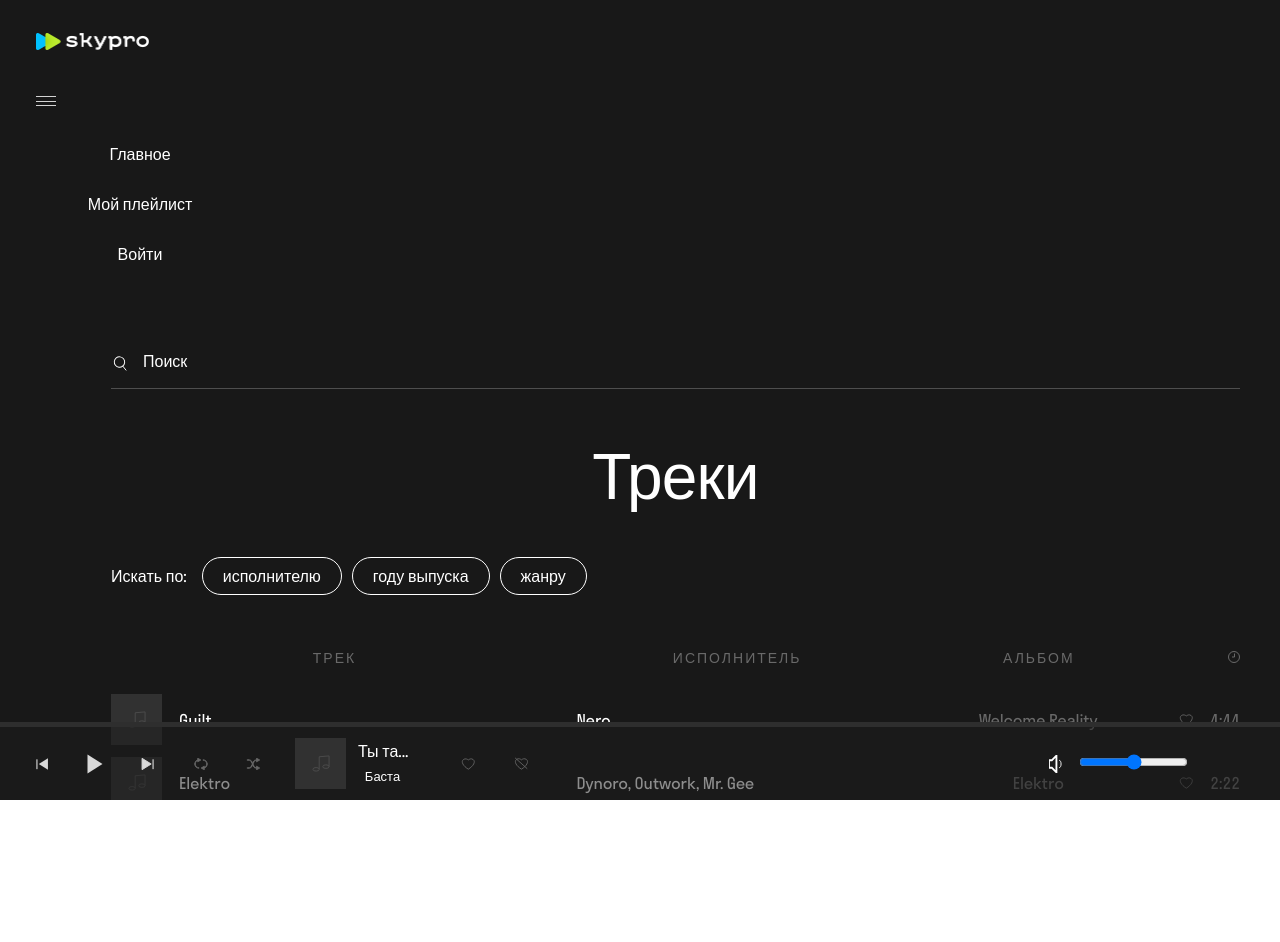
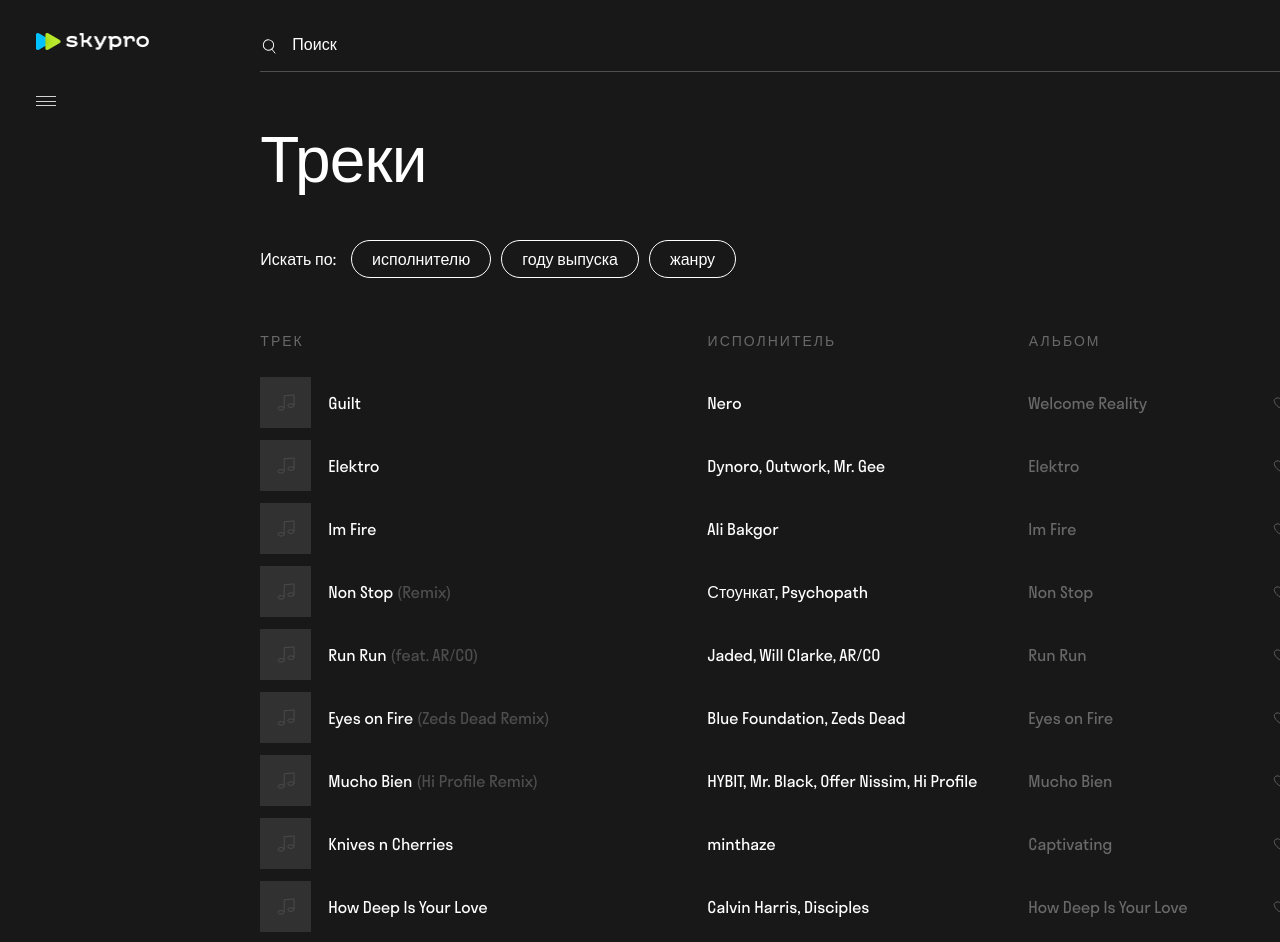
Before and after one commit to NSchenikov/skypro-music-4-course, a React (Create React App) app: page / in a window 1280 px wide. Shown: the top 942 px of the page. Before the commit the page ends 800 px from the top, so only its background shows below. Built offline with nearby package versions, Linux system fonts and the light colour scheme.

Commit message:
some template fixes

```diff
--- a/src/App.css
+++ b/src/App.css
@@ -1,7 +1,3 @@
 .App {
   text-align: center;
 }
-
-.line {
-  color: red;
-}
--- a/src/App.jsx
+++ b/src/App.jsx
@@ -82,7 +82,7 @@
               <div className="sidebar__personal">
                 <p className="sidebar__personal-name">Sergey.Ivanov</p>
                 <div className="sidebar__icon">
-                  <svg alt="logout">
+                  <svg alt="logout" className="logout">
                     <use xlinkHref="img/icon/sprite.svg#logout"></use>
                   </svg>
                 </div>
--- a/src/components/player/player.css
+++ b/src/components/player/player.css
@@ -1,5 +1,5 @@
 .bar {
-  position: absolute;
+  /* position: absolute; */
   bottom: 0;
   left: 0;
   width: 100%;
--- a/src/components/playlist/playlist.js
+++ b/src/components/playlist/playlist.js
@@ -5,67 +5,71 @@
   return (
     <div className="content__playlist playlist">
       <PlaylistItem
-        tarckTitle="Guilt"
+        trackTitle="Guilt"
+        trackTitleExtra=""
         trackAuthor="Nero"
         trackAlbum="Welcome Reality"
         trackTime="4:44"
       />
       <PlaylistItem
-        tarckTitle="Elektro"
+        trackTitle="Elektro"
+        trackTitleExtra=""
         trackAuthor="Dynoro, Outwork, Mr. Gee"
         trackAlbum="Elektro"
         trackTime="2:22"
       />
       <PlaylistItem
-        tarckTitle="Im Fire"
+        trackTitle="Im Fire"
+        trackTitleExtra=""
         trackAuthor="Ali Bakgor"
         trackAlbum="Im Fire"
         trackTime="2:22"
       />
       <PlaylistItem
-        tarckTitle="Non Stop (Remix)"
+        trackTitle="Non Stop"
+        trackTitleExtra="  (Remix)"
         trackAuthor="Стоункат, Psychopath"
         trackAlbum="Non Stop"
         trackTime="4:12"
       />
       <PlaylistItem
-        tarckTitle="Run Run (feat. AR/CO)"
+        trackTitle="Run Run"
+        trackTitleExtra="  (feat. AR/CO)"
         trackAuthor="Jaded, Will Clarke, AR/CO"
         trackAlbum="Run Run"
         trackTime="2:54"
       />
       <PlaylistItem
-        tarckTitle="Eyes on Fire (Zeds Dead Remix)"
+        trackTitle="Eyes on Fire"
+        trackTitleExtra="  (Zeds Dead Remix)"
         trackAuthor="Blue Foundation, Zeds Dead"
         trackAlbum="Eyes on Fire"
         trackTime="5:20"
       />
       <PlaylistItem
-        tarckTitle="Mucho Bien (Hi Profile Remix)"
+        trackTitle="Mucho Bien"
+        trackTitleExtra="  (Hi Profile Remix)"
         trackAuthor="HYBIT, Mr. Black, Offer Nissim, Hi Profile"
         trackAlbum="Mucho Bien"
         trackTime="3:41"
       />
       <PlaylistItem
-        tarckTitle="Knives n Cherries"
+        trackTitle="Knives n Cherries"
+        trackTitleExtra=""
         trackAuthor="minthaze"
         trackAlbum="Captivating"
         trackTime="1:48"
       />
       <PlaylistItem
-        tarckTitle="Knives n Cherries"
-        trackAuthor="minthaze"
-        trackAlbum="Captivating"
-        trackTime="1:48"
-      />
-      <PlaylistItem
-        tarckTitle="How Deep Is Your Love"
+        trackTitle="How Deep Is Your Love"
+        trackTitleExtra=""
         trackAuthor="Calvin Harris, Disciples"
         trackAlbum="How Deep Is Your Love"
         trackTime="3:32"
       />
       <PlaylistItem
-        tarckTitle="Morena"
+        trackTitle="Morena"
+        trackTitleExtra=""
         trackAuthor="Tom Boxer"
         trackAlbum="Soundz Made in Romania"
         trackTime="3:36"
--- a/src/components/playlistItem/playlistItem.css
+++ b/src/components/playlistItem/playlistItem.css
@@ -103,6 +103,14 @@
   font-size: 16px;
   line-height: 24px;
   color: #696969;
+  display: flex;
+  justify-self: start;
+}
+
+.track__time {
+  display: flex;
+  flex-direction: row;
+  align-items: center;
 }
 
 .track__time-svg {
--- a/src/components/playlistItem/playlistItem.js
+++ b/src/components/playlistItem/playlistItem.js
@@ -12,7 +12,8 @@
           </div>
           <div className="track__title-text">
             <a className="track__title-link" href="http://">
-              {props.tarckTitle} <span className="track__title-span"></span>
+              {props.trackTitle}
+              <span className="track__title-span">{props.trackTitleExtra}</span>
             </a>
           </div>
         </div>
--- a/src/index.css
+++ b/src/index.css
@@ -62,13 +62,15 @@
 .wrapper {
   width: 100%;
   min-height: 100%;
-  overflow: hidden;
-  background-color: #383838;
+  /* overflow: auto; */
+  overflow: scroll;
+  /* background-color: #383838; */
+  background-color: #181818;
 }
 
 .container {
   max-width: 1920px;
-  height: 100vh;
+  /* height: 100vh; */
   margin: 0 auto;
   position: relative;
   background-color: #181818;
@@ -113,7 +115,7 @@
   display: -ms-flexbox;
   display: flex;
   -ms-flex-wrap: wrap;
-  flex-wrap: wrap;
+  /* flex-wrap: wrap; */
   -webkit-box-pack: justify;
   -ms-flex-pack: justify;
   justify-content: space-between;
@@ -182,6 +184,7 @@
 
 .menu__list {
   padding: 18px 0 10px 0;
+  display: none;
 }
 
 .menu__item {
@@ -219,6 +222,8 @@
   line-height: 72px;
   letter-spacing: -0.8px;
   margin-bottom: 45px;
+  display: flex;
+  justify-content: flex-start;
 }
 
 .centerblock__filter {
@@ -372,14 +377,20 @@
 
 .col01 {
   width: 447px;
+  display: flex;
+  justify-self: flex-start;
 }
 
 .col02 {
   width: 321px;
+  display: flex;
+  justify-self: flex-start;
 }
 
 .col03 {
   width: 245px;
+  display: flex;
+  justify-self: flex-start;
 }
 
 .col04 {
@@ -411,6 +422,7 @@
   line-height: 24px;
   color: #ffffff;
   margin-right: 16px;
+  display: none;
 }
 
 .sidebar__icon {
@@ -421,9 +433,14 @@
   cursor: pointer;
 }
 
+.logout {
+  width: 43px;
+  height: 43px;
+}
+
 .sidebar__block {
   height: 100%;
-  padding: 240px 0 0 0;
+  padding: 340px 0 0 0;
   display: -webkit-box;
   display: -ms-flexbox;
   display: flex;
```
